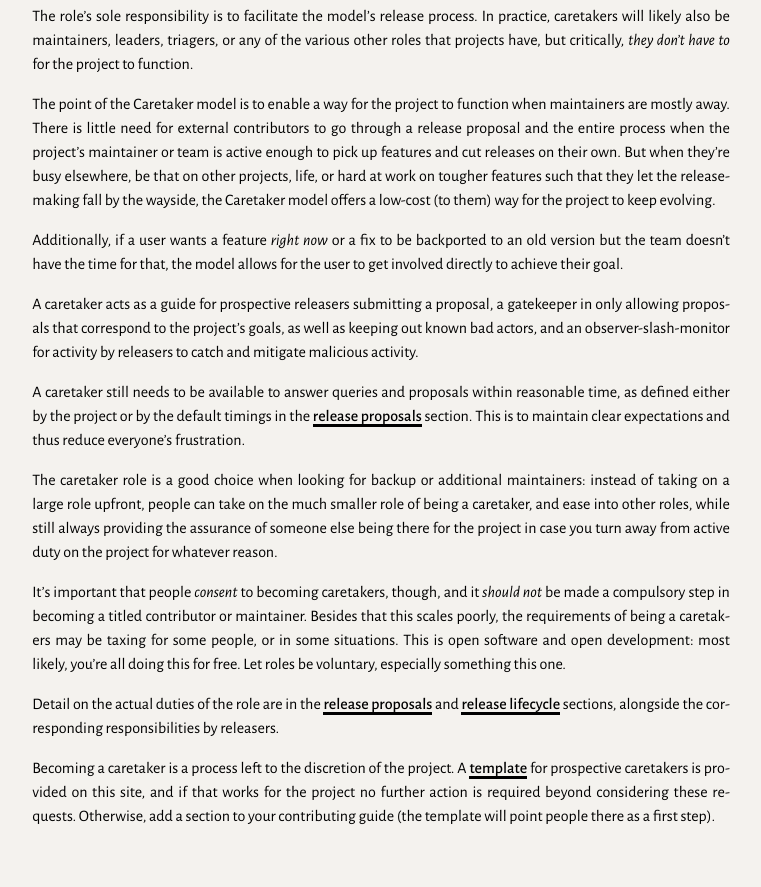
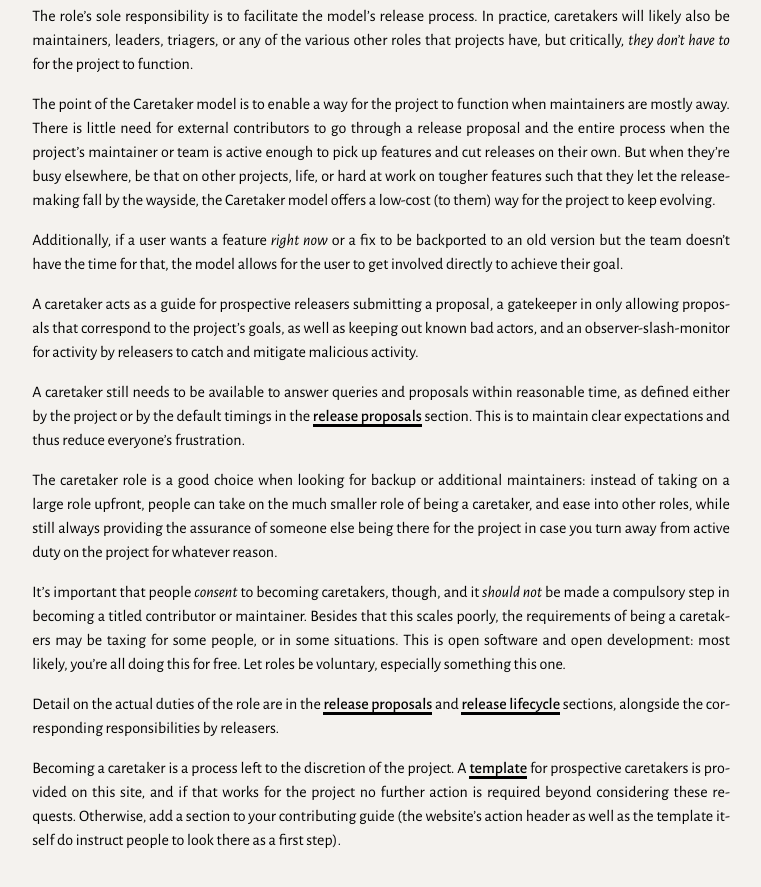
Before and after one commit to passcod/caretaker, a Jekyll site: the page built from index.markdown, in a window 1280 px wide and 900 px high, scrolled down 4920 px. Shown: the top 887 px of the window, without its empty margins (259-1020 px from the left). Built offline with Jekyll 4.4.1, drawn with Linux system fonts in a browser that asks for light colours; our own code applies the rules of GitHub Pages for plain Markdown files; some of the changed text lies outside the part shown.

Commit message:
Rename caretaker request to be even more informal

```diff
--- a/_includes/buckets.html
+++ b/_includes/buckets.html
@@ -29,9 +29,9 @@
 
 	<section class="bucket care">
 		<h2>…become a caretaker</h2>
-		<p>Read this website and learn the project’s own documentation, guidelines,
-			and culture to ensure you know what you're getting into. Once you’re ready,
-			follow the <a href="/caretaker-request/">caretaker request process</a>.</p>
+		<p>Read this website and learn the project’s own documentation and guidelines.
+			The project may have its own process, but if it doesn't, here's
+			<a href="/becoming-a-caretaker/">a template</a> you can follow.</p>
 	</section>
 
 	<section class="bucket use">
--- /dev/null
+++ b/becoming-a-caretaker.markdown
@@ -0,0 +1,5 @@
+---
+layout: page
+title: Becoming a Caretaker
+permalink: /becoming-a-caretaker/
+---
--- a/caretaker-request.markdown
+++ /dev/null
@@ -1,5 +0,0 @@
----
-layout: page
-title: Caretaker Request Process
-permalink: /caretaker-request/
----
--- a/index.markdown
+++ b/index.markdown
@@ -260,10 +260,11 @@
 Detail on the actual duties of the role are in the [release proposals] and [release lifecycle]
 sections, alongside the corresponding responsibilities by releasers.
 
-Becoming a caretaker is a process left to the discretion of the project. A [template](/caretaker-request)
+Becoming a caretaker is a process left to the discretion of the project. A [template](/becoming-a-caretaker)
 for prospective caretakers is provided on this site, and if that works for the project no further
 action is required beyond considering these requests. Otherwise, add a section to your contributing
-guide (the template will point people there as a first step).
+guide (the website's action header as well as the template itself do instruct people to look there
+as a first step).
 
 [releaser role]: #releaser-role
 [release proposals]: #release-proposals
```
